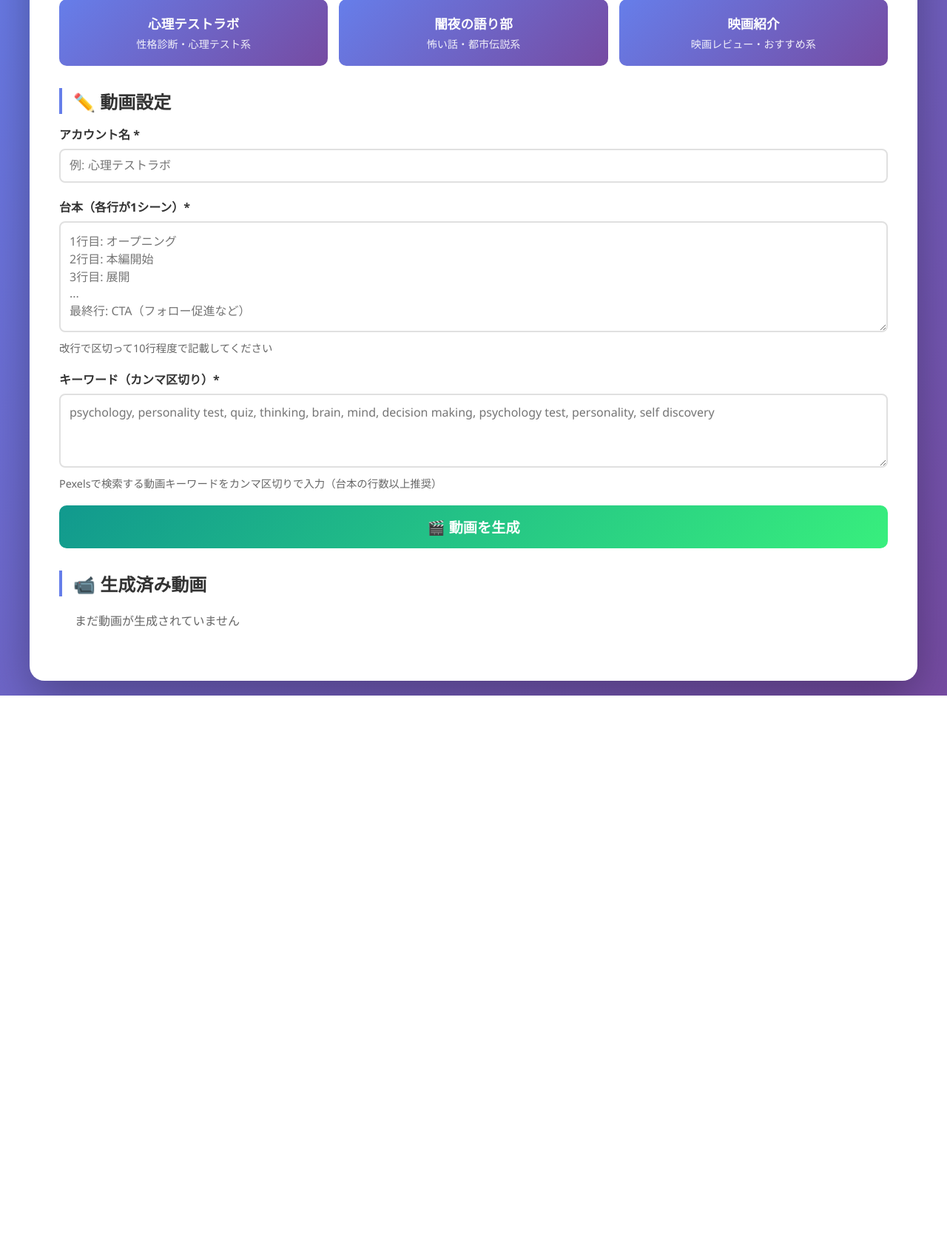
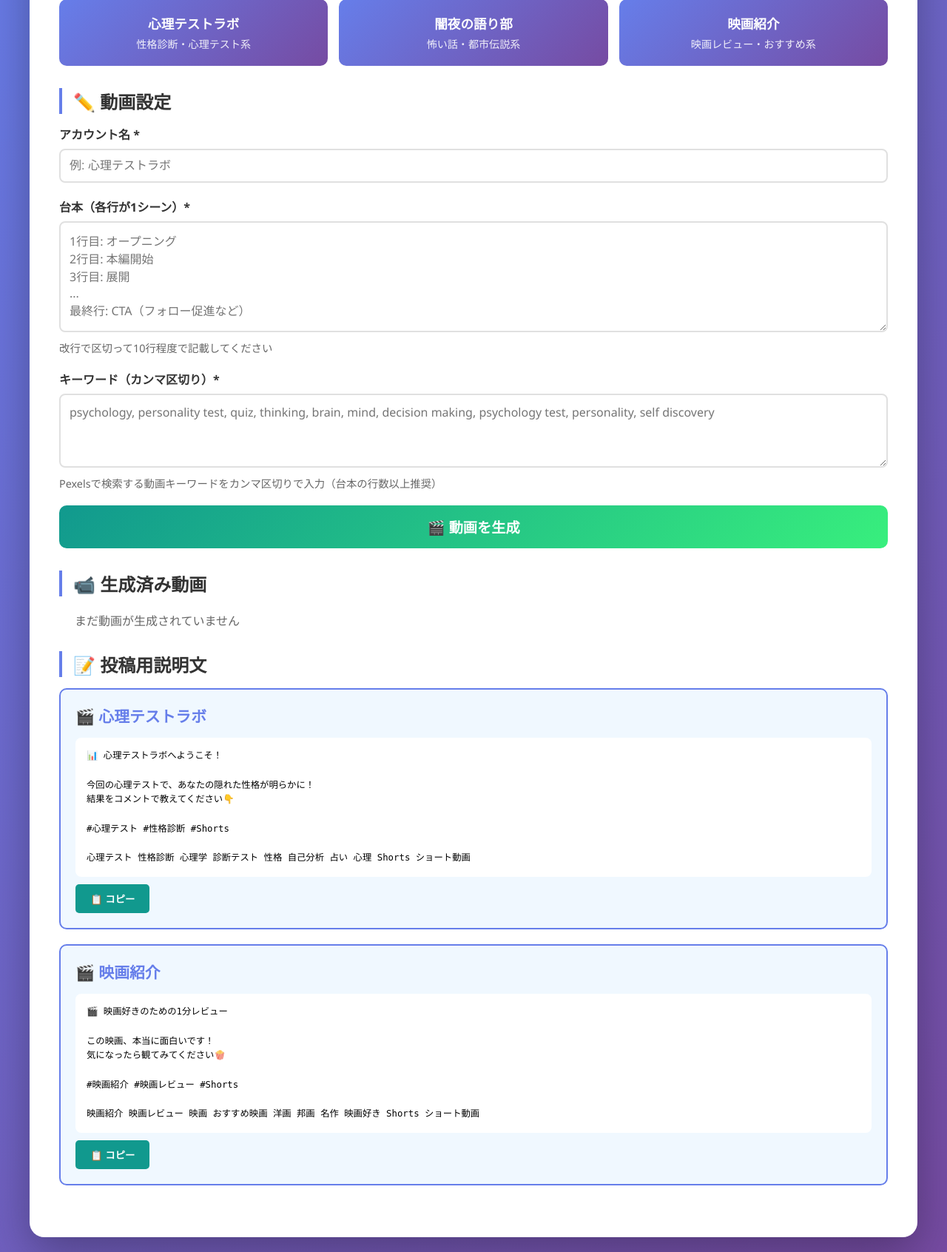
Before and after one commit to ricckyyy/create_short, a Flask app: page / in a window 1280 px wide. Shown: the part 264-1956 px from the top of the page at 74% size. Before the commit the page ends 1204 px from the top, so only its background shows below. Run offline with Flask 3, Linux system fonts and the light colour scheme; data that the repository does not hold is empty.

Commit message:
feat: 投稿用説明文の自動保存と表示機能を追加
- daily_generation.py:
  * save_latest_descriptions()関数を追加
  * バッチ完了時にdata/upload/latest_descriptions.txtを自動生成
  * UPLOAD_DIRインポートを追加

- scripts/show_latest_upload.sh:
  * 最新の説明文を表示する簡単なコマンド
  * 使い方: ./scripts/show_latest_upload.sh

- app.py:
  * /api/metadata エンドポイント追加
  * 最新のメタデータをJSON形式で返す

- templates/index.html:
  * 投稿用説明文セクション追加
  * メタデータ表示とコピー機能
  * loadMetadata()関数とcopyMetadata()関数を実装

これでバッチ実行後にコマンド1つで説明文確認可能:
  cat data/upload/latest_descriptions.txt
  または
  ./scripts/show_latest_upload.sh

```diff
--- a/create_short/app.py
+++ b/create_short/app.py
@@ -4,6 +4,7 @@ import os
 import json
 from threading import Thread
 from datetime import datetime
+from pathlib import Path
 from create_movie import generate_voice, create_video_with_keywords
 from config import (
     init_directories,
@@ -11,6 +12,7 @@ from config import (
     get_audio_path,
     VIDEOS_DRAFT_DIR,
     VIDEOS_PUBLISHED_DIR,
+    SCRIPTS_HISTORY_DIR,
     PEXELS_API_KEY,
     ACCOUNTS,
     cleanup_temp_files
@@ -164,6 +166,38 @@ def list_videos():
 
     return jsonify(videos)
 
+@app.route('/api/metadata')
+def get_metadata():
+    """最新のメタデータ取得"""
+    metadata_list = []
+
+    # 各アカウントの最新メタデータを取得
+    for account_name, account_info in ACCOUNTS.items():
+        slug = account_info["slug"]
+
+        # このアカウントのメタデータファイルを検索
+        metadata_files = sorted(
+            SCRIPTS_HISTORY_DIR.glob(f"metadata_{slug}_*.json"),
+            key=lambda x: x.stat().st_mtime,
+            reverse=True
+        )
+
+        if metadata_files:
+            # 最新のメタデータを読み込み
+            with open(metadata_files[0], "r", encoding="utf-8") as f:
+                metadata = json.load(f)
+                metadata_list.append({
+                    "account": account_name,
+                    "slug": slug,
+                    "title": metadata.get("title", ""),
+                    "description": metadata.get("description", ""),
+                    "tags": metadata.get("tags", []),
+                    "date": metadata.get("date", ""),
+                    "file": metadata_files[0].name
+                })
+
+    return jsonify(metadata_list)
+
 if __name__ == '__main__':
     init_directories()
     app.run(debug=True, host='0.0.0.0', port=5000)
--- a/create_short/templates/index.html
+++ b/create_short/templates/index.html
@@ -251,6 +251,51 @@
             color: #721c24;
             border: 1px solid #f5c6cb;
         }
+
+        .metadata-card {
+            background: #f0f8ff;
+            border: 2px solid #667eea;
+            border-radius: 10px;
+            padding: 20px;
+            margin-bottom: 20px;
+        }
+
+        .metadata-card h3 {
+            color: #667eea;
+            margin-bottom: 15px;
+            font-size: 1.3em;
+        }
+
+        .metadata-content {
+            background: white;
+            padding: 15px;
+            border-radius: 8px;
+            font-family: monospace;
+            white-space: pre-wrap;
+            font-size: 0.95em;
+            line-height: 1.6;
+            max-height: 300px;
+            overflow-y: auto;
+        }
+
+        .copy-btn {
+            background: #11998e;
+            color: white;
+            border: none;
+            padding: 10px 20px;
+            border-radius: 5px;
+            cursor: pointer;
+            margin-top: 10px;
+            font-weight: bold;
+        }
+
+        .copy-btn:hover {
+            background: #0d7a6f;
+        }
+
+        .copy-btn.copied {
+            background: #38ef7d;
+        }
     </style>
 </head>
 <body>
@@ -306,6 +351,14 @@
             <div class="section">
                 <h2>📹 生成済み動画</h2>
                 <div class="video-list" id="videoList">
+                    <!-- JavaScriptで動的に生成 -->
+                </div>
+            </div>
+
+            <!-- 投稿用説明文 -->
+            <div class="section">
+                <h2>📝 投稿用説明文</h2>
+                <div id="metadataSection">
                     <!-- JavaScriptで動的に生成 -->
                 </div>
             </div>
@@ -377,6 +430,56 @@
             window.location.href = `/api/download/${filename}`;
         }
 
+        // メタデータ読み込み
+        async function loadMetadata() {
+            try {
+                const response = await fetch('/api/metadata');
+                const metadataList = await response.json();
+                const container = document.getElementById('metadataSection');
+
+                if (metadataList.length === 0) {
+                    container.innerHTML = '<p style="text-align:center;color:#666;">メタデータがまだ生成されていません</p>';
+                    return;
+                }
+
+                container.innerHTML = metadataList.map(meta => {
+                    const description = meta.description || '';
+                    const tags = meta.tags ? meta.tags.join(' ') : '';
+                    const fullText = `${description}\n\n${tags}`;
+
+                    return `
+                        <div class="metadata-card">
+                            <h3>🎬 ${meta.account}</h3>
+                            <div class="metadata-content" id="metadata-${meta.slug}">${fullText}</div>
+                            <button class="copy-btn" onclick="copyMetadata('${meta.slug}')">
+                                📋 コピー
+                            </button>
+                        </div>
+                    `;
+                }).join('');
+            } catch (error) {
+                console.error('メタデータ読み込みエラー:', error);
+            }
+        }
+
+        // メタデータコピー
+        function copyMetadata(slug) {
+            const content = document.getElementById(`metadata-${slug}`).textContent;
+            navigator.clipboard.writeText(content).then(() => {
+                const btn = event.target;
+                const originalText = btn.textContent;
+                btn.textContent = '✅ コピーしました！';
+                btn.classList.add('copied');
+                setTimeout(() => {
+                    btn.textContent = originalText;
+                    btn.classList.remove('copied');
+                }, 2000);
+            }).catch(err => {
+                console.error('コピーエラー:', err);
+                alert('コピーに失敗しました');
+            });
+        }
+
         // フォーム送信
         document.getElementById('videoForm').addEventListener('submit', async (e) => {
             e.preventDefault();
@@ -420,6 +523,7 @@
                         setTimeout(() => {
                             progressSection.classList.remove('active');
                             loadVideos();
+                            loadMetadata();
                         }, 2000);
                     } else if (progress.status === 'error') {
                         clearInterval(progressInterval);
@@ -441,6 +545,7 @@
         // 初期化
         loadPresets();
         loadVideos();
+        loadMetadata();
     </script>
 </body>
 </html>
```
Also changed, not shown: create_short/daily_generation.py (+68 -0 lines), create_short/data/upload/latest_descriptions.txt (added, +60 -0 lines), 1 other file.
